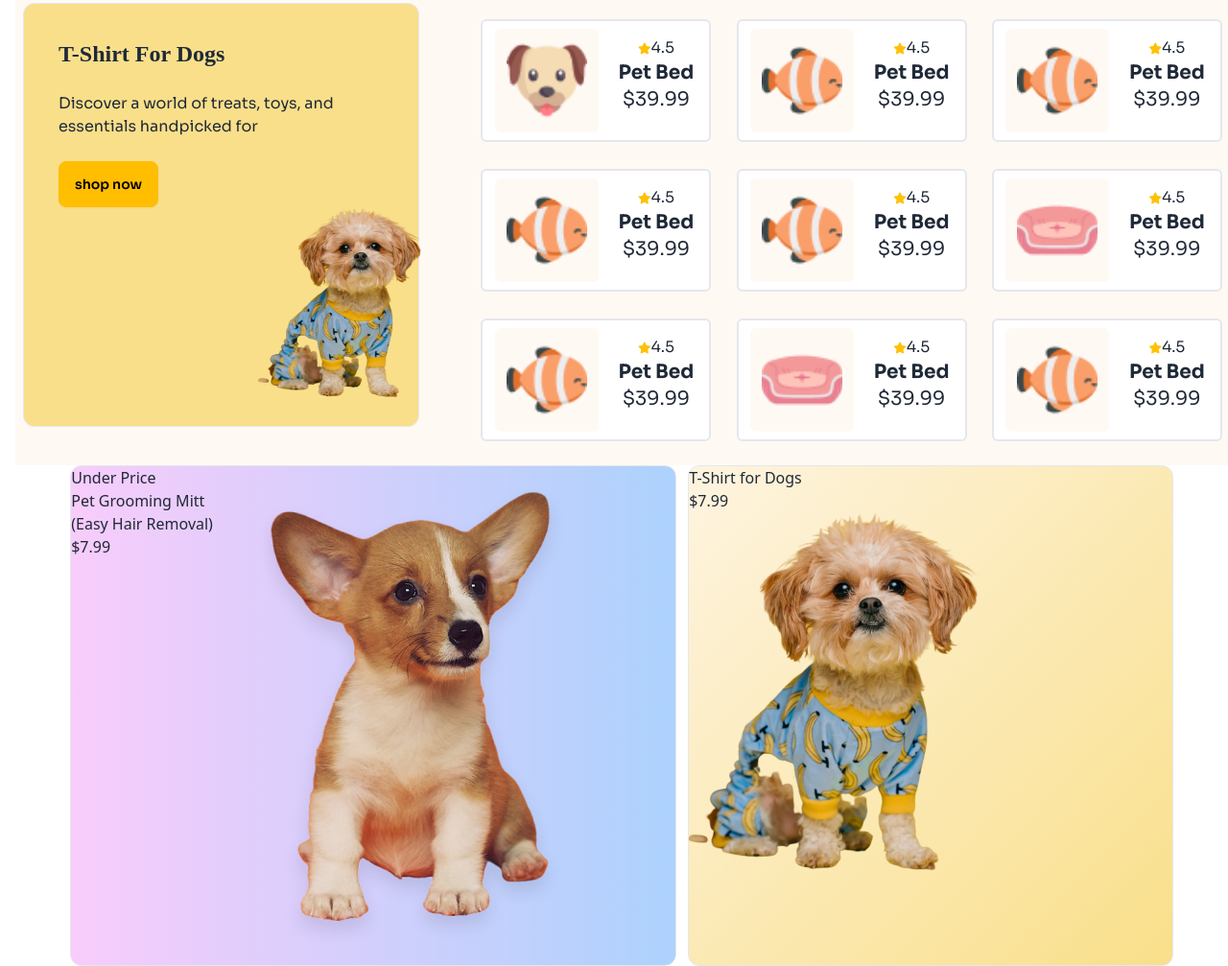
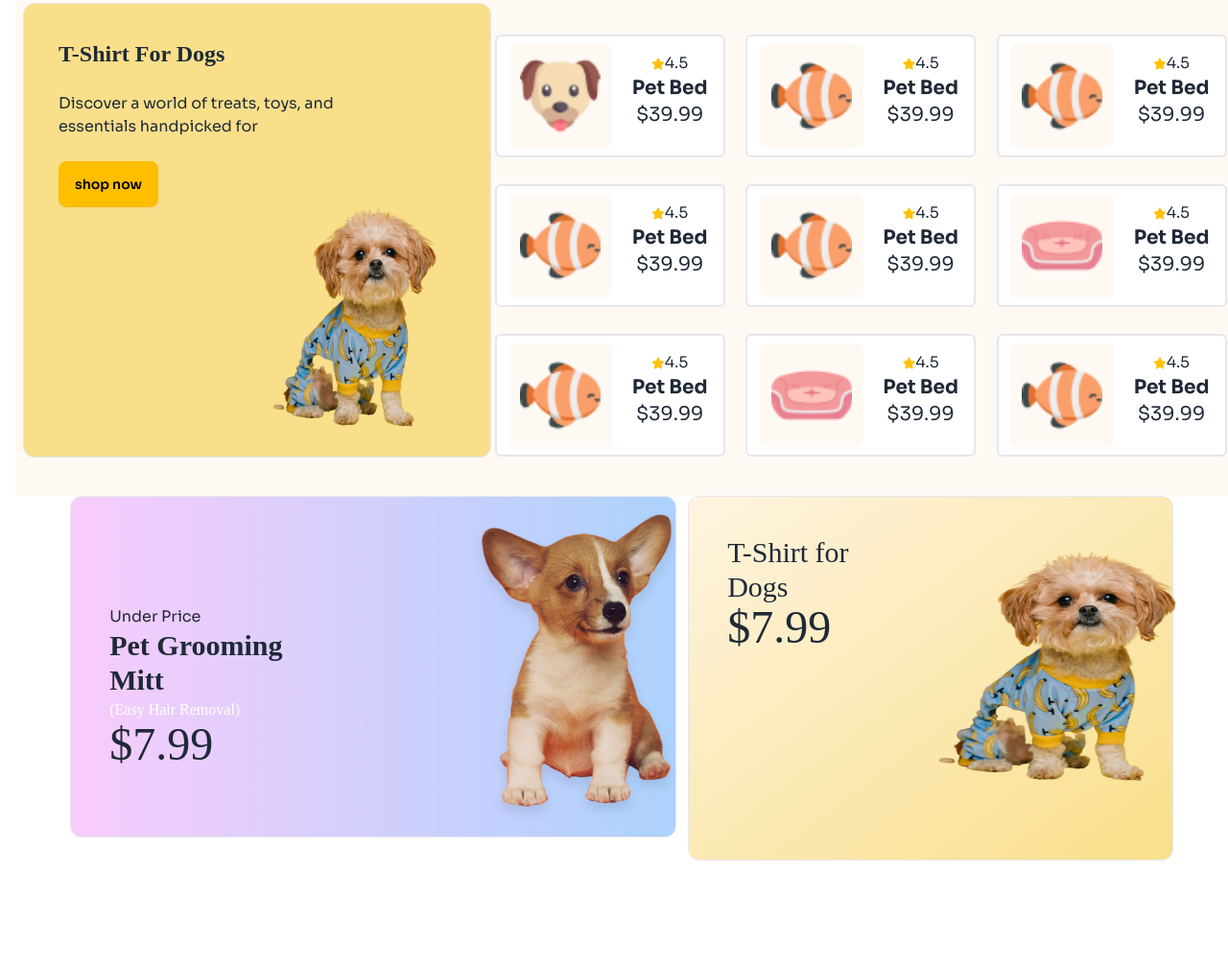
Before and after one commit to Mas-rafe/Assignment-03, a plain HTML site: page index.html in a window 1280 px wide. Shown: the part 1374-2381 px from the top of the page at 96% size. After the commit the page ends 2271 px from the top, so only its background shows below. Drawn offline with nearby package versions, Linux system fonts and the light colour scheme; a web font is replaced by a local one.

Commit message:
what happend

```diff
--- a/index.html
+++ b/index.html
@@ -213,10 +213,10 @@
 
      </section>
 
-     <section class="bg-[#FFF9F4] gap-10 p-2">
+     <section class="bg-[#FFF9F4] gap-3 p-2">
      <h4 class="text-start justify-start  text-3xl mt-28 mb-8 ml-20 font-bold adlam">Trending Pet Products</h4>
-               <div class="mx-auto justify-center items-center  gap-16 lg:flex ">
-                  <div class="  p-5 bg-[#F9DF8A] mb-8 w-96  border border-solid lg:w-1/3 rounded-xl ">
+               <div class="mx-auto justify-center items-center  lg:gap-1 lg:mx-0  lg:flex ">
+                  <div class=" mx-auto p-5 bg-[#F9DF8A] mb-8 w-96  border border-solid lg:w-2/5 rounded-xl ">
            <div class="mt-4 ml-4">
             <h2 class="adlam text-2xl font-bold ">T-Shirt For Dogs </h2><br>
             <p class="sora text-base">Discover a world of treats, toys, and <br> essentials handpicked for </p><br>
@@ -224,12 +224,13 @@
            </div>
 
             <div class=" ">
-            <img src="c1-assets/cute-pet-mid.png" alt="" class=" hidden lg:inline  ml-56 lg:w-44 lg:h-52">
+        <img src="c1-assets/cute-pet-mid.png" alt="" class= "hidden ml-60 lg:w-44 lg:h-60 lg:inline">
+
            </div>
               </div>
 
 
-    <div class="sora grid grid-cols-2 lg:grid-cols-3  gap-2 lg:gap-7">
+    <div class="sora grid grid-cols-2 lg:grid-cols-3  gap-2  lg:gap-7">
 
          <card class=" card flex flex-row p-2 gap-2 border-2 border-solid rounded-md text-center justify-center mx-auto   lg:w-60 lg:h-32 lg:mx-auto lg:justify-center bg-[#FFFFFF]">
                 <div class="mx-auto justify-center flex rounded-md  p-3 bg-[#FFF9F4]">
@@ -336,24 +337,24 @@
                               </section>
 
  <section class="grid grid-cols-1 gap-3 mx-auto justify-center lg:flex ">
- <div class=" lg:w-3/6 flex border border-solid rounded-xl bg-gradient-to-r from-[#F8CCFB] to-[#ACD2FD]">
-  <div>
-    <p>Under Price</p>
-    <h4>Pet Grooming Mitt</h4>
-    <p>(Easy Hair Removal)</p>
-    <h2>$7.99</h2>
+ <div class=" lg:w-3/6 lg:h-1/2 border border-solid  lg:flex flex-row rounded-xl bg-gradient-to-r from-[#F8CCFB] to-[#ACD2FD]">
+  <div class="mt-28 ml-10 items-center">
+    <p class="sora hidden lg:inline">Under Price</p>
+    <h4 class="adlam font-bold text-3xl">Pet Grooming Mitt</h4>
+    <p class="adlam text-white hidden lg:inline">(Easy Hair Removal)</p>
+    <h2 class="adlam text-5xl">$7.99</h2>
   </div>
-      <div >
-        <img src="c1-assets/cute-dog-mid.png" alt="">
+      <div class="justify-center items-center mt-auto " >
+        <img src="c1-assets/cute-dog-mid.png" alt="" class=" h-1/2 w-60 ml-52 lg:ml-32 lg:w-72 lg:h-2/3">
       </div>
 </div>
-<div class=" lg:w-2/5 border border-solid rounded-xl bg-gradient-to-tl from-[#F9DF8A] to-[#FEF4E0] ">
-  <div>
-    <h4>T-Shirt for Dogs</h4>
-    <h2>$7.99</h2>
+<div class=" lg:w-2/5  border flex flex-row border-solid rounded-xl bg-gradient-to-tl from-[#F9DF8A] to-[#FEF4E0] ">
+  <div class="ml-10">
+    <h4 class="adlam text-3xl mt-10 ">T-Shirt for Dogs</h4>
+    <h2 class="adlam text-5xl ">$7.99</h2>
   </div>
   <div>
-    <img src="c1-assets/cute-pet-mid.png" alt="">
+    <img src="c1-assets/cute-pet-mid.png" alt="" class=" lg:w-64 lg:h-2/3 lg:mt-14 lg:ml-8">
   </div>
 </div>
 
```
